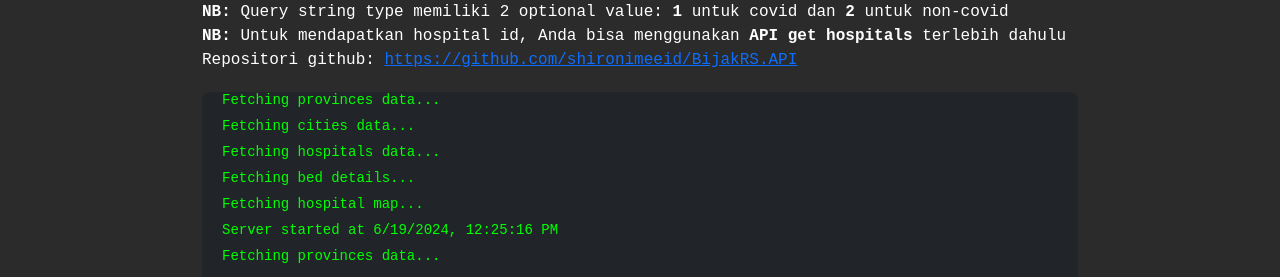
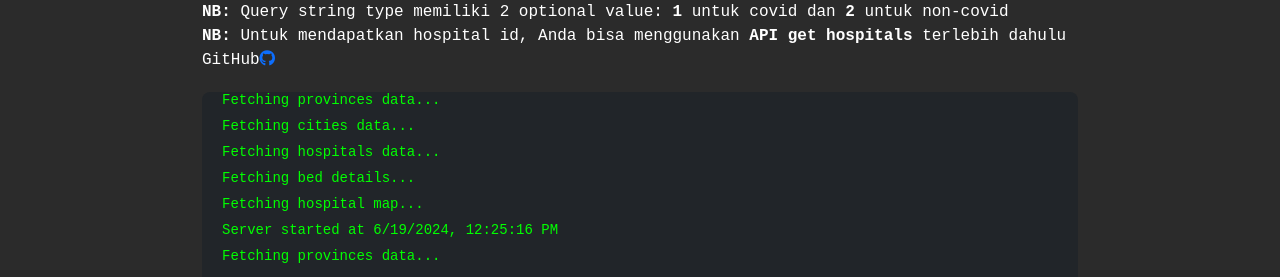
Before and after one commit to shironimeeid/BijakRS.API, a website: page index.html in a window 1280 px wide. Shown: the part 823-1100 px from the top of the page. Drawn offline with nearby package versions, Linux system fonts and the light colour scheme.

Commit message:
Update index.html

```diff
--- a/index.html
+++ b/index.html
@@ -175,7 +175,7 @@
             <br>
             <strong>NB: </strong><span>Untuk mendapatkan hospital id, Anda bisa menggunakan <strong>API get hospitals</strong> terlebih dahulu</span>
             <br>
-            <span>Repositori github: <a href="https://github.com/shironimeeid/BijakRS.API">https://github.com/shironimeeid/BijakRS.API</a></span>
+            <span>GitHub<a href="https://github.com/shironimeeid/BijakRS.API"><i class="fa-brands fa-github"></i></a></span>
         </div>
         <div class="log" id="server-log">
             <span>Server started at 2024-06-19 10:00:00</span>
```
